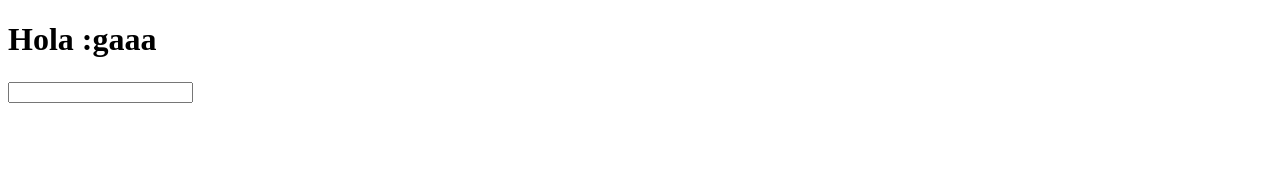
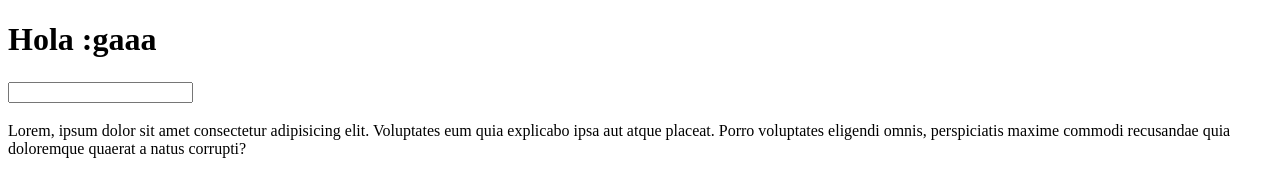
Before and after one commit to ichigo06/trabajos_rogger, a plain HTML site: page index.html in a window 1280 px wide. Drawn offline with Linux system fonts and the light colour scheme.

Commit message:
insercion de mi parrafo lorem

```diff
--- a/index.html
+++ b/index.html
@@ -9,6 +9,7 @@
     <h1>Hola :gaaa</h1>
     <h2>
         <h3><input type="text"></h3>
+        <p>Lorem, ipsum dolor sit amet consectetur adipisicing elit. Voluptates eum quia explicabo ipsa aut atque placeat. Porro voluptates eligendi omnis, perspiciatis maxime commodi recusandae quia doloremque quaerat a natus corrupti?</p>
     </h2>
 </body>
 </html>
```
